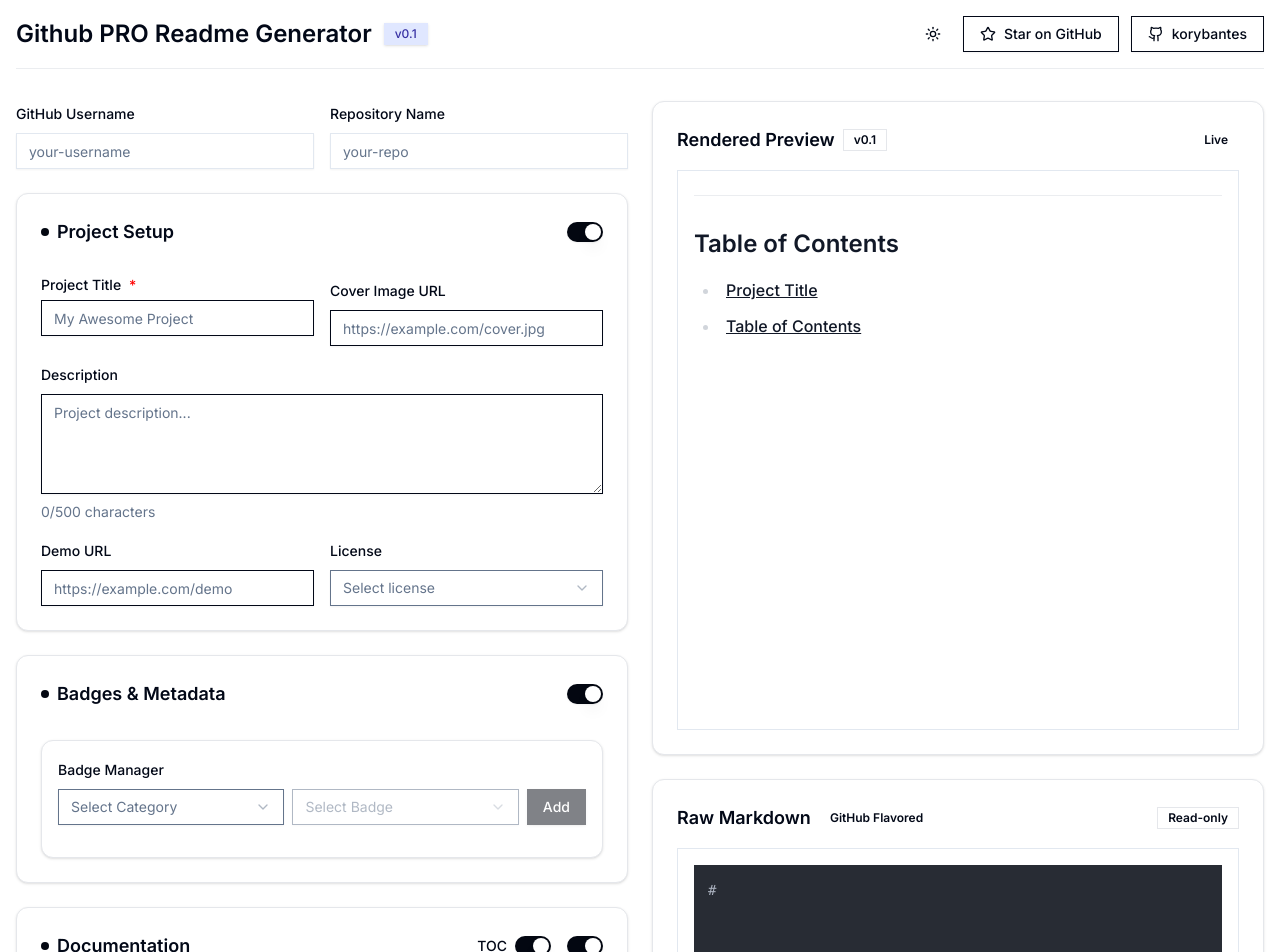
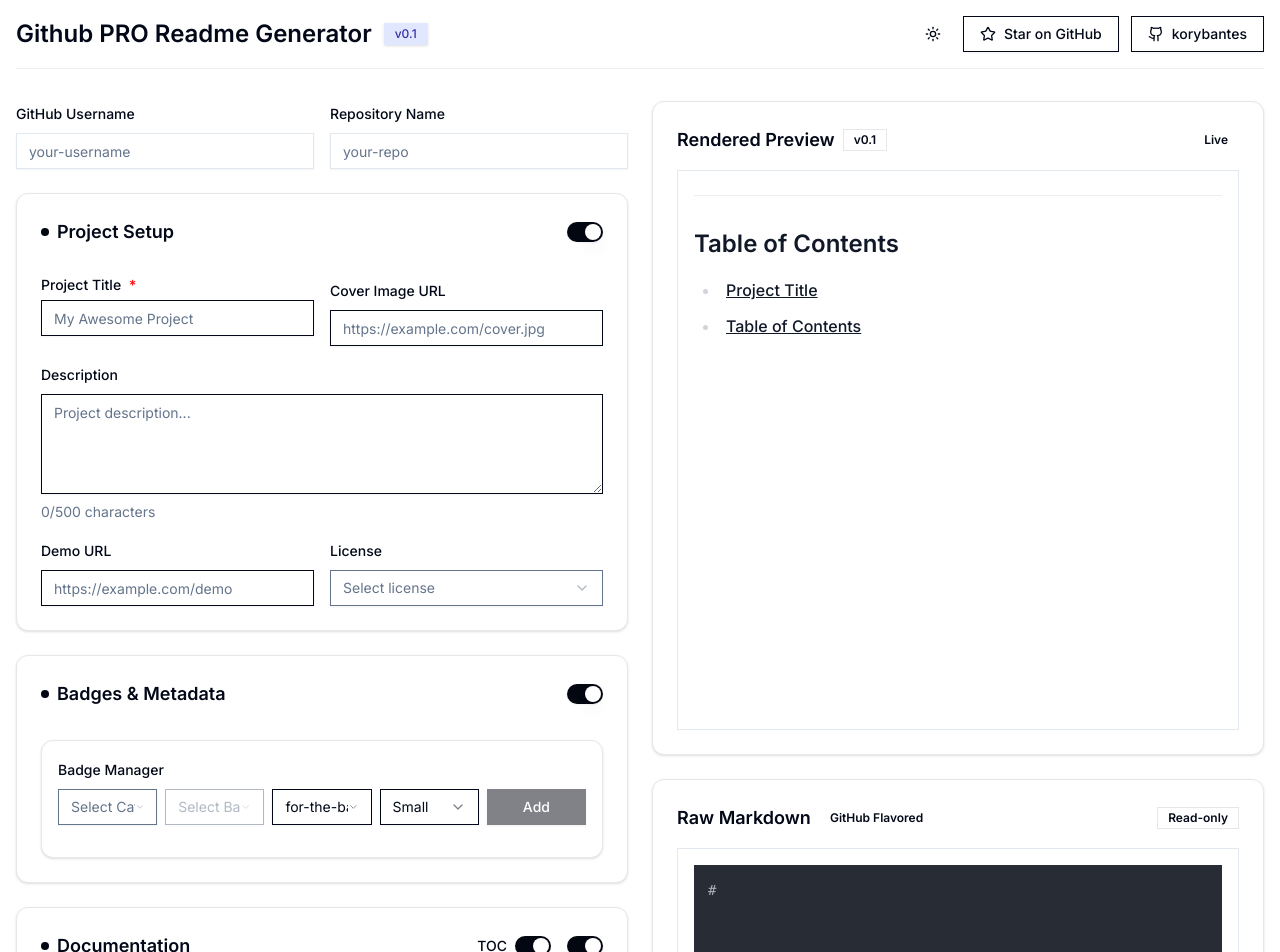
Before and after one commit to korybantes/github-pro-readme-generator, a Next.js app: page / in a window 1280 px wide. Shown: the top 952 px of the page. Built offline with nearby package versions, Linux system fonts and the light colour scheme.

Commit message:
Badge manager v1

```diff
--- a/src/app/page.tsx
+++ b/src/app/page.tsx
@@ -120,7 +120,7 @@
       <header className="flex items-center justify-between mb-8 pb-4 border-b-subtle">
         <div className="flex items-center gap-3">
           <h1 className="text-2xl font-semibold">Github PRO Readme Generator</h1>
-          <Badge className="bg-indigo-100 text-indigo-800 hover:bg-indigo-300 hover:text-indigo-900 text-xs font-medium me-2 px-2.5 py-0.5 rounded-sm dark:bg-yellow-900 dark:text-yellow-300">
+          <Badge className="bg-indigo-100 text-indigo-800 hover:bg-indigo-300 hover:text-indigo-900 text-xs font-medium me-2 px-2.5 py-0.5 rounded-sm dark:bg-yellow-900 dark:text-yellow-300 ">
             v0.1
           </Badge>
         </div>
--- a/src/components/badge-selector.tsx
+++ b/src/components/badge-selector.tsx
@@ -2,10 +2,17 @@
 import { useState } from 'react';
 import { Button } from "@/components/ui/button";
 import { Select, SelectContent, SelectItem, SelectTrigger, SelectValue } from "@/components/ui/select";
-import { Input } from "@/components/ui/input";
 import { Label } from "@/components/ui/label";
 import { Card } from "@/components/ui/card";
 import { X } from "lucide-react";
+
+const STYLE_OPTIONS = ["flat", "flat-square", "plastic", "for-the-badge", "social"];
+const SIZE_OPTIONS = ["Small", "Medium", "Large"];
+const SIZE_CLASS_MAP: { [key in "Small" | "Medium" | "Large"]: string } = {
+  "Small": "w-16",
+  "Medium": "w-24",
+  "Large": "w-32"
+};
 
 const BADGE_TEMPLATES = {
   "GitHub Stats": {
@@ -86,18 +93,29 @@
 }) {
   const [selectedCategory, setSelectedCategory] = useState("");
   const [selectedBadge, setSelectedBadge] = useState("");
+  const [selectedStyle, setSelectedStyle] = useState("for-the-badge");
+  const [selectedSize, setSelectedSize] = useState<"Small" | "Medium" | "Large">("Small");
+
+  // Create a preview URL using the selected badge, style, and placeholders.
+  const previewBadgeUrl = selectedBadge
+    ? selectedBadge
+        .replaceAll("{username}", username)
+        .replaceAll("{repo}", repo)
+        .replace(/(style=)[^&]+/, `$1${selectedStyle}`)
+    : "";
 
   const addBadge = () => {
     if (!selectedBadge) return;
 
-    const badgeUrl = selectedBadge
+    let badgeUrl = selectedBadge
       .replaceAll("{username}", username)
-      .replaceAll("{repo}", repo);
+      .replaceAll("{repo}", repo)
+      .replace(/(style=)[^&]+/, `$1${selectedStyle}`);
 
     const badgeName = Object.entries(BADGE_TEMPLATES[selectedCategory as keyof typeof BADGE_TEMPLATES])
       .find(([_, url]) => url === selectedBadge)?.[0] || "Badge";
 
-    const badgeHtml = `<img alt="${badgeName}" src="${badgeUrl}" />`;
+    const badgeHtml = `<img alt="${badgeName}" src="${badgeUrl}" class="${SIZE_CLASS_MAP[selectedSize]} h-auto inline-block" />`;
 
     setBadges([...badges, badgeHtml]);
     setSelectedCategory("");
@@ -113,11 +131,12 @@
       <div className="space-y-2">
         <Label>Badge Manager</Label>
 
-        <div className="flex flex-col sm:flex-row gap-2">
+        {/* Responsive grid for dropdowns and Add button */}
+        <div className="grid grid-cols-1 sm:grid-cols-5 gap-2">
+          <div>
             <Select value={selectedCategory} onValueChange={setSelectedCategory}>
-            <SelectTrigger>
-              <SelectValue placeholder="Select Category"
-                           className="overflow-auto rounded border-subtle" />
+              <SelectTrigger className="w-full">
+                <SelectValue placeholder="Select Category" />
               </SelectTrigger>
               <SelectContent>
                 {Object.keys(BADGE_TEMPLATES).map((category) => (
@@ -127,13 +146,10 @@
                 ))}
               </SelectContent>
             </Select>
-
-          <Select
-            value={selectedBadge}
-            onValueChange={setSelectedBadge}
-            disabled={!selectedCategory}
-          >
-            <SelectTrigger>
+          </div>
+          <div>
+            <Select value={selectedBadge} onValueChange={setSelectedBadge} disabled={!selectedCategory}>
+              <SelectTrigger className="w-full">
                 <SelectValue placeholder="Select Badge" />
               </SelectTrigger>
               <SelectContent>
@@ -146,32 +162,73 @@
                 ))}
               </SelectContent>
             </Select>
-
-          <Button onClick={addBadge} disabled={!selectedBadge}>
+          </div>
+          <div>
+            <Select value={selectedStyle} onValueChange={setSelectedStyle}>
+              <SelectTrigger className="w-full">
+                <SelectValue placeholder="Select Style" />
+              </SelectTrigger>
+              <SelectContent>
+                {STYLE_OPTIONS.map((style) => (
+                  <SelectItem key={style} value={style}>
+                    {style}
+                  </SelectItem>
+                ))}
+              </SelectContent>
+            </Select>
+          </div>
+          <div>
+            <Select value={selectedSize} onValueChange={(value) => setSelectedSize(value as "Small" | "Medium" | "Large")}>
+              <SelectTrigger className="w-full">
+                <SelectValue placeholder="Select Size" />
+              </SelectTrigger>
+              <SelectContent>
+                {SIZE_OPTIONS.map((size) => (
+                  <SelectItem key={size} value={size}>
+                    {size}
+                  </SelectItem>
+                ))}
+              </SelectContent>
+            </Select>
+          </div>
+          <div>
+            <Button onClick={addBadge} disabled={!selectedBadge} className="w-full">
               Add
             </Button>
           </div>
+        </div>
 
         {(selectedCategory === "GitHub Stats" && (!username || !repo)) && (
-          <p className="bg-red-100 text-red-800 text-xs font-medium me-2 px-2.5 py-0.5 flat dark:bg-red-900 dark:text-red-300">
+          <p className="bg-red-100 text-red-800 text-xs font-medium px-2.5 py-0.5 rounded dark:bg-red-900 dark:text-red-300">
             GitHub badges require username and repository name
           </p>
+        )}
+
+        {/* Preview Section */}
+        {selectedBadge && (
+          <div className="mt-4">
+            <Label>Preview:</Label>
+            <div className="p-2 border rounded inline-block">
+              <img
+                alt="Preview Badge"
+                src={previewBadgeUrl}
+                className={`${SIZE_CLASS_MAP[selectedSize]} h-auto inline-block`}
+              />
+            </div>
+          </div>
         )}
       </div>
 
       {/* Badges Display */}
-      <div className="flex flex-wrap gap-2">
+      <div className="flex flex-wrap items-center gap-1">
         {badges.map((badge, index) => (
           <div key={index} className="relative group">
-            <div
-              className="flex-shrink-0"
-              dangerouslySetInnerHTML={{ __html: badge }}
-            />
+            <div className="flex-shrink-0" dangerouslySetInnerHTML={{ __html: badge }} />
             <Button
               variant="ghost"
               size="icon"
               onClick={() => removeBadge(index)}
-              className="absolute -right-2 -top-2 h-3 w-3 square bg-destructive/50 hover:bg-destructive text-white p-1 opacity-0 group-hover:opacity-100 transition-opacity"
+              className="absolute -right-2 -top-2 h-3 w-3 bg-destructive/50 hover:bg-destructive text-white p-1 opacity-0 group-hover:opacity-100 transition-opacity"
             >
               <X className="h-4 w-4" />
             </Button>
```
Lines whose indentation alone changed are shown as unchanged.
